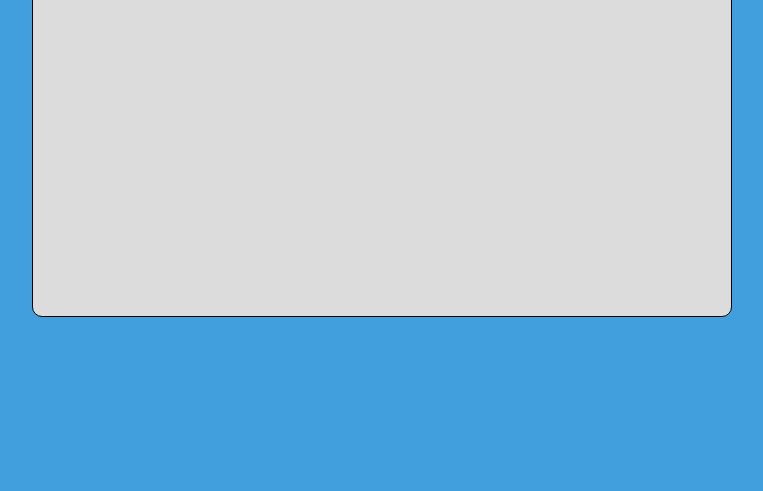
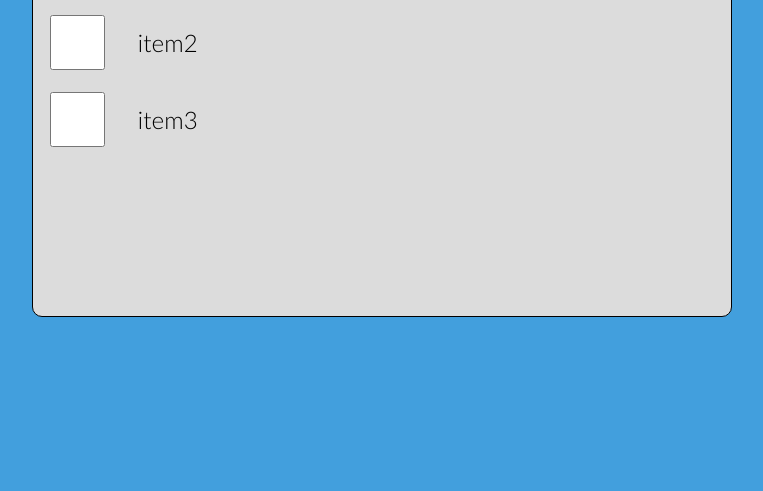
Before and after one commit to NikolovG/ToDoApp-VanillaWeb, a plain HTML site: page index.html in a window 1280 px wide. Shown: the part 309-800 px from the top of the page, without its empty margins (258-1021 px from the left). Drawn offline with Linux system fonts and the light colour scheme.

Commit message:
updated itemList

```diff
--- a/index.html
+++ b/index.html
@@ -47,15 +47,15 @@
 
             <div id="listItems">
                 <!-- REMOVE PLACEHOLDERS-->
-                <div class="Item">
+                <div class="item">
                     <input type="checkbox" id="1" tabindex="0" />
                     <label for="1">item1</label>
                 </div>
-                <div class="Item">
+                <div class="item">
                     <input type="checkbox" id="2" tabindex="0" />
                     <label for="2">item2</label>
                 </div>
-                <div class="Item">
+                <div class="item">
                     <input type="checkbox" id="3" tabindex="0" />
                     <label for="3">item3</label>
                 </div>
--- a/sass/style.css
+++ b/sass/style.css
@@ -112,4 +112,25 @@ section {
 }
 .listContainer .listTitle hr {
   width: 100%;
+}
+.listContainer .item {
+  display: flex;
+  justify-content: flex-start;
+  align-items: center;
+  padding-top: 1rem;
+}
+.listContainer .item input[type=checkbox] {
+  width: 2.5rem;
+  text-align: center;
+  height: 2.5rem;
+  min-width: 48px;
+  min-height: 48px;
+  cursor: pointer;
+  margin-right: 1.5rem;
+}
+.listContainer .item input[type=checkbox]:focus + label {
+  text-decoration: underline;
+}
+.listContainer .item label {
+  font-size: 1.1rem;
 }/*# sourceMappingURL=style.css.map */
```
Also changed, not shown: 1 other file.
